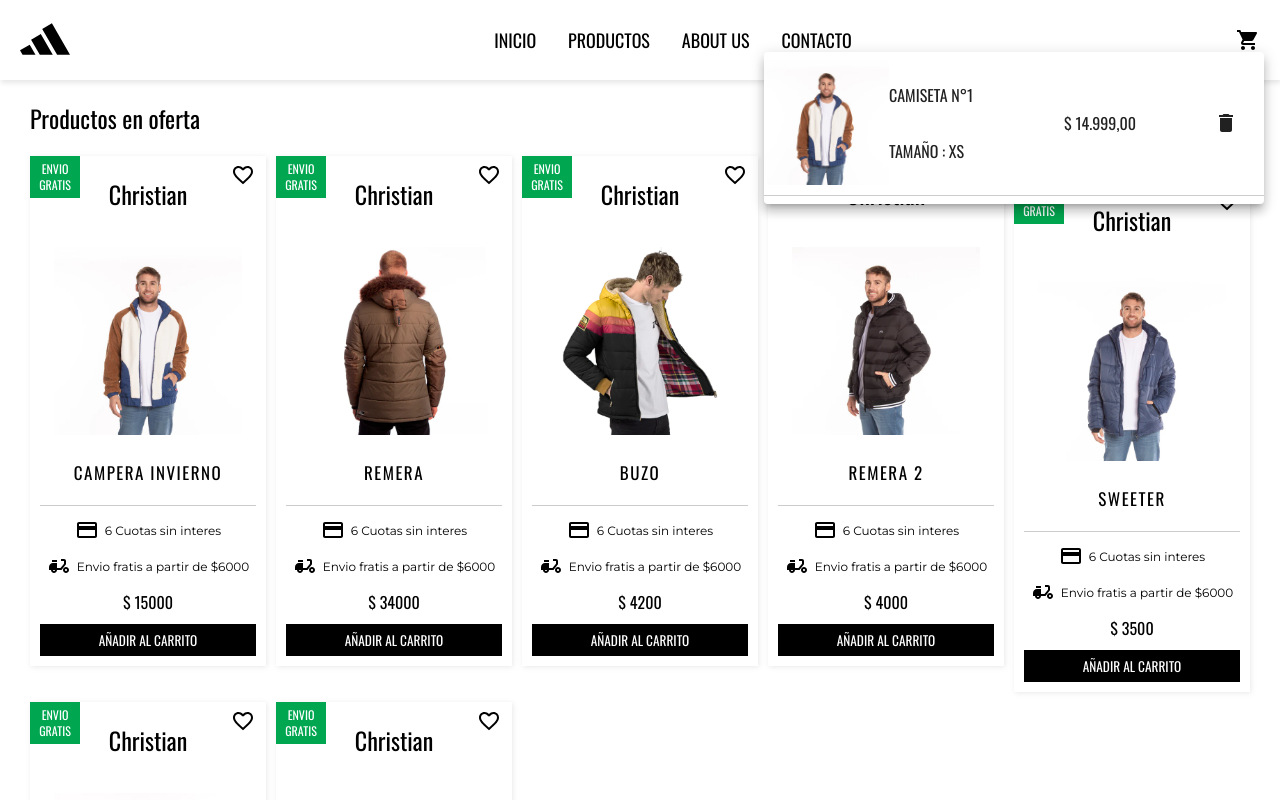
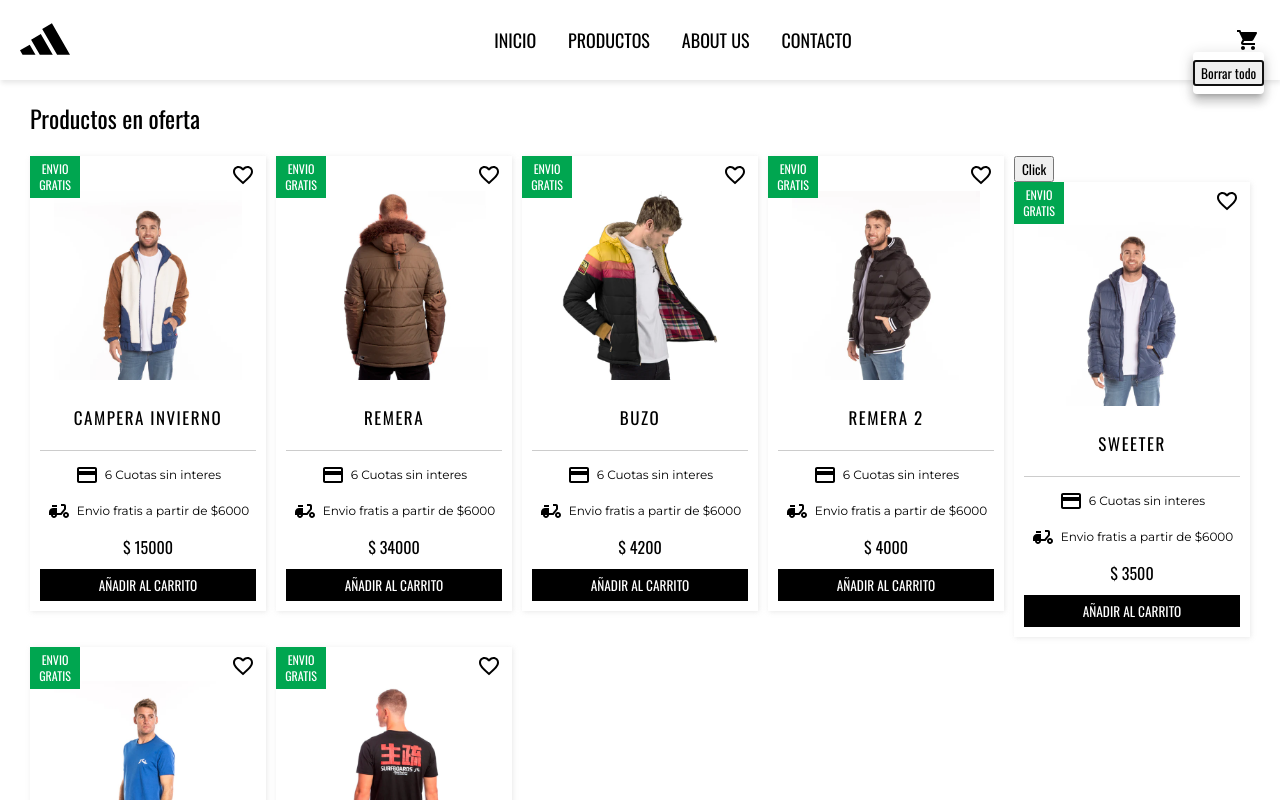
Before and after one commit to martinob10/test-ecommerce-34685, a React (Create React App) app: page / in a window 1280 px wide. Both pictures are taken after a click on the icon 1247 px from the left and 40 px from the top of the page. Shown: the top 800 px of the page. Built offline with nearby package versions, Linux system fonts and the light colour scheme; the HTML template or start-up script is replaced by a standard one.

Commit message:
Clase 9 | Context

```diff
--- a/src/components/ItemCount/ItemCount.js
+++ b/src/components/ItemCount/ItemCount.js
@@ -1,6 +1,9 @@
-import { useState } from "react"
+import { useState, useContext } from "react"
+import { CartContext } from "../../context/CartContext"
 
-const ItemCount = ({setQuantitySelected}) => {
+const ItemCount = ({setQuantitySelected, productData}) => {
+    const { addProductToCart } = useContext(CartContext)
+
     const [countQuantity, setCountQuantity] = useState(1)
 
     const addQuantity = () => {
@@ -12,6 +15,8 @@ const ItemCount = ({setQuantitySelected}) => {
     }
 
     const onAdd = () => {
+        console.log("Agregar al carrito: ", productData)
+        addProductToCart(productData)
         setQuantitySelected(countQuantity)
     }
 
--- a/src/components/ItemDetail/ItemDetail.js
+++ b/src/components/ItemDetail/ItemDetail.js
@@ -27,7 +27,7 @@ const ItemDetail = ({data}) => {
                 </div>
                 {console.log("quantitySelected: ", quantitySelected)}
     {
-        quantitySelected > 0 ? <button><Link to="/cart">TERMINAR COMPRA</Link></button> : <ItemCount setQuantitySelected={setQuantitySelected}/>
+        quantitySelected > 0 ? <button><Link to="/cart">TERMINAR COMPRA</Link></button> : <ItemCount setQuantitySelected={setQuantitySelected} productData={data}/>
     }
 
 
--- a/src/components/ItemProduct/ItemProduct.js
+++ b/src/components/ItemProduct/ItemProduct.js
@@ -25,6 +25,10 @@ const ItemProduct = ({data, action}) => {
         // setContador(1)
     }, [contador])
 
+    const addToCart = (e) => {
+        console.log("click Producto")
+        e.stopPropagation()
+    }
 
 
     return(
@@ -41,12 +45,7 @@ const ItemProduct = ({data, action}) => {
                     <p><CreditCardIcon /> 6 Cuotas sin interes</p>
                     <p><DeliveryDiningIcon />Envio fratis a partir de $6000</p>
                     <span>$ {price}</span>
-                    {/* <div className='countProd'>
-                        <button onClick={removeNumber}>-</button>
-                        <p>{contador}</p>
-                        <button onClick={addNumber}>+</button>
-                    </div> */}
-                    <button onClick={handleClick}>AÑADIR AL CARRITO</button>
+                    <button onClick={addToCart}>AÑADIR AL CARRITO</button>
                 </div>
         </Link>
             </div>
--- a/src/components/NavBar/CartWidget.js
+++ b/src/components/NavBar/CartWidget.js
@@ -1,11 +1,16 @@
-import {useState} from 'react'
+import {useState , useContext} from 'react'
 import ShoppingCartIcon from '@mui/icons-material/ShoppingCart';
 import Menu from '@mui/material/Menu';
 import MenuItem from '@mui/material/MenuItem';
 import DeleteIcon from '@mui/icons-material/Delete';
+import { CartContext } from '../../context/CartContext';
+
 
 const CartWidget = () => {
     const [anchorEl, setAnchorEl] = useState(null);
+
+    const { cartProducts, clear } = useContext(CartContext)
+
     const open = Boolean(anchorEl);
     const handleClick = (event) => {
         setAnchorEl(event.currentTarget);
@@ -30,19 +35,24 @@ const CartWidget = () => {
                 'aria-labelledby': 'basic-button',
                 }}
             >
-                <div className='item-cart-product'>
-                    <img src={"/assets/img1.webp"} alt="" />
+                {cartProducts.map((product) => {
+                    return(
+                        <div className='item-cart-product' key={product.id}>
+                            <img src={`/assets/${product.image}`} alt="" />
                             <div className='cart-product__details'>
-                        <p>CAMISETA N°1</p>
+                                <p>{product.title}</p>
                                 <p>TAMAÑO : XS</p>
                             </div>
                             <div className='cart-product__details'>
-                        <p>$ 14.999,00</p>
+                                <p>$ {product.price}</p>
                             </div>
                             <div className='cart-product__action'>
                                 <DeleteIcon />
                             </div>
                         </div>
+                    )
+                })}
+                <button onClick={() => clear()}>Borrar todo</button>
             </Menu>
         </div>
     )
--- a/src/context/CartContext.js
+++ b/src/context/CartContext.js
@@ -3,16 +3,21 @@ import { createContext, useState } from "react";
 const CartContext = createContext()
 
 const CartProvider = ({children}) => {
-    const [name, setName] = useState('Christian')
+    const [cartProducts, setCartProducts] = useState([])
 
-    const handleClick = () => {
-        console.log("funcion desde context")
+    const addProductToCart = (product) => {
+        setCartProducts([...cartProducts, product])
+    }
+
+    const clear = () => {
+        setCartProducts([])
     }
 
     const data = {
-        name,
-        setName,
-        handleClick
+        cartProducts,
+        setCartProducts,
+        clear,
+        addProductToCart
     }
 
     return(
```
Lines whose indentation alone changed are shown as unchanged.
